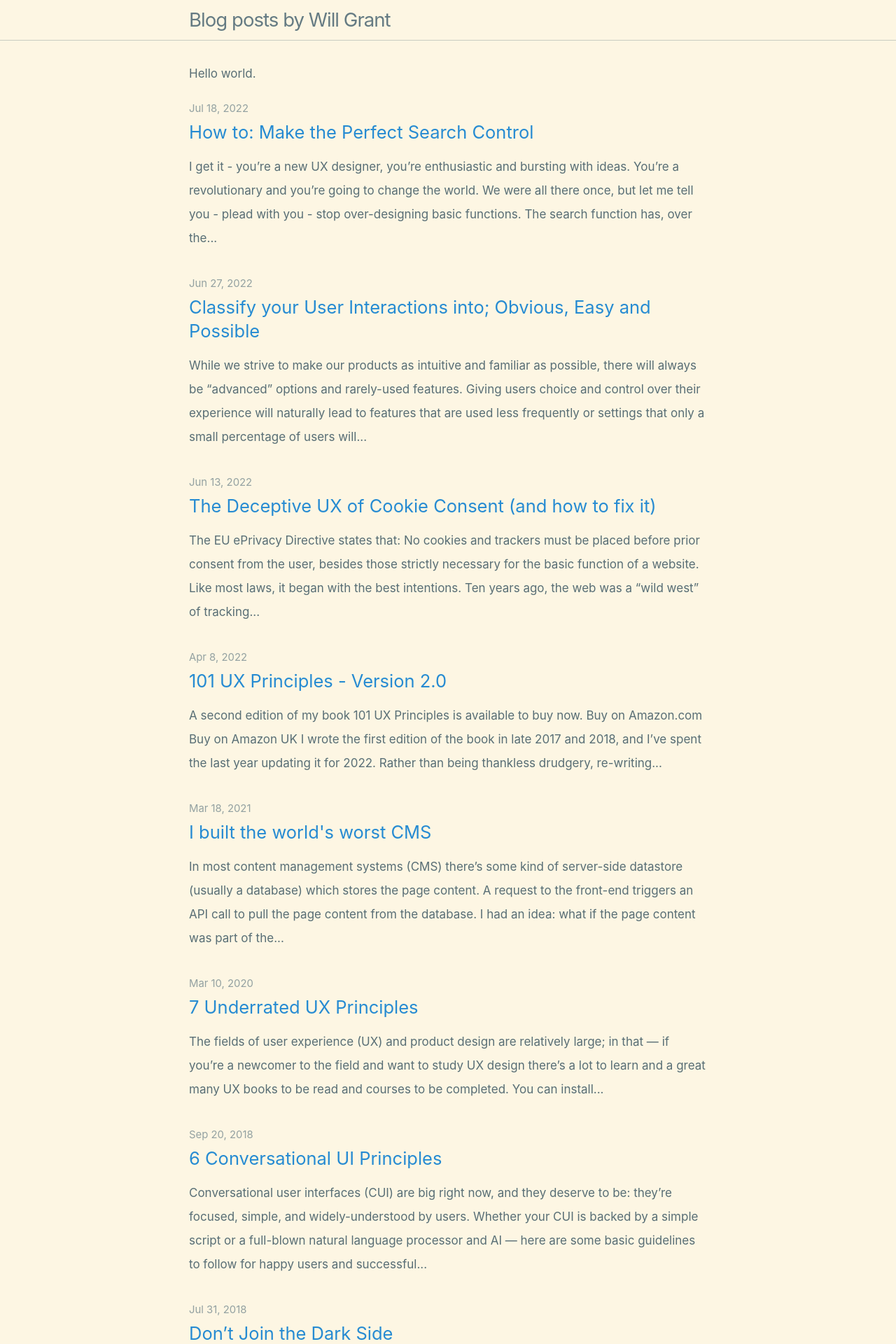
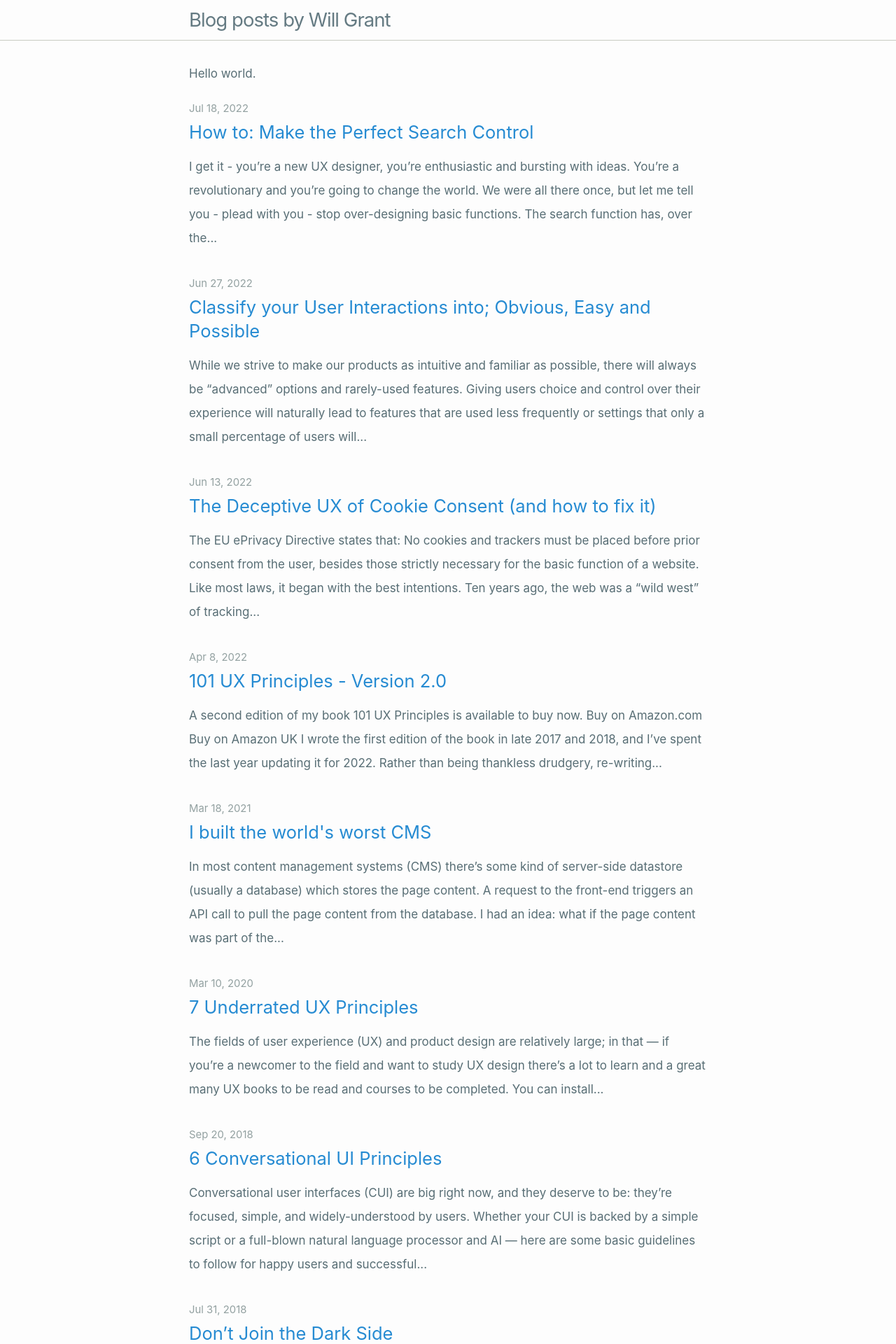
Before and after one commit to wgx/blog.willgrant.org, a Jekyll site: the page built from index.md, in a window 1280 px wide. Shown: the top 1920 px of the page at 70% size. Built offline with Jekyll 4.4.1, drawn with Linux system fonts in a browser that asks for light colours; our own code applies the rules of GitHub Pages for plain Markdown files.

Commit message:
change bg color

```diff
--- a/_sass/minima/custom-variables.scss
+++ b/_sass/minima/custom-variables.scss
@@ -1 +1,3 @@
 // Placeholder to allow overriding predefined variables smoothly.
+
+$background-color: #fdfdfd;
```
